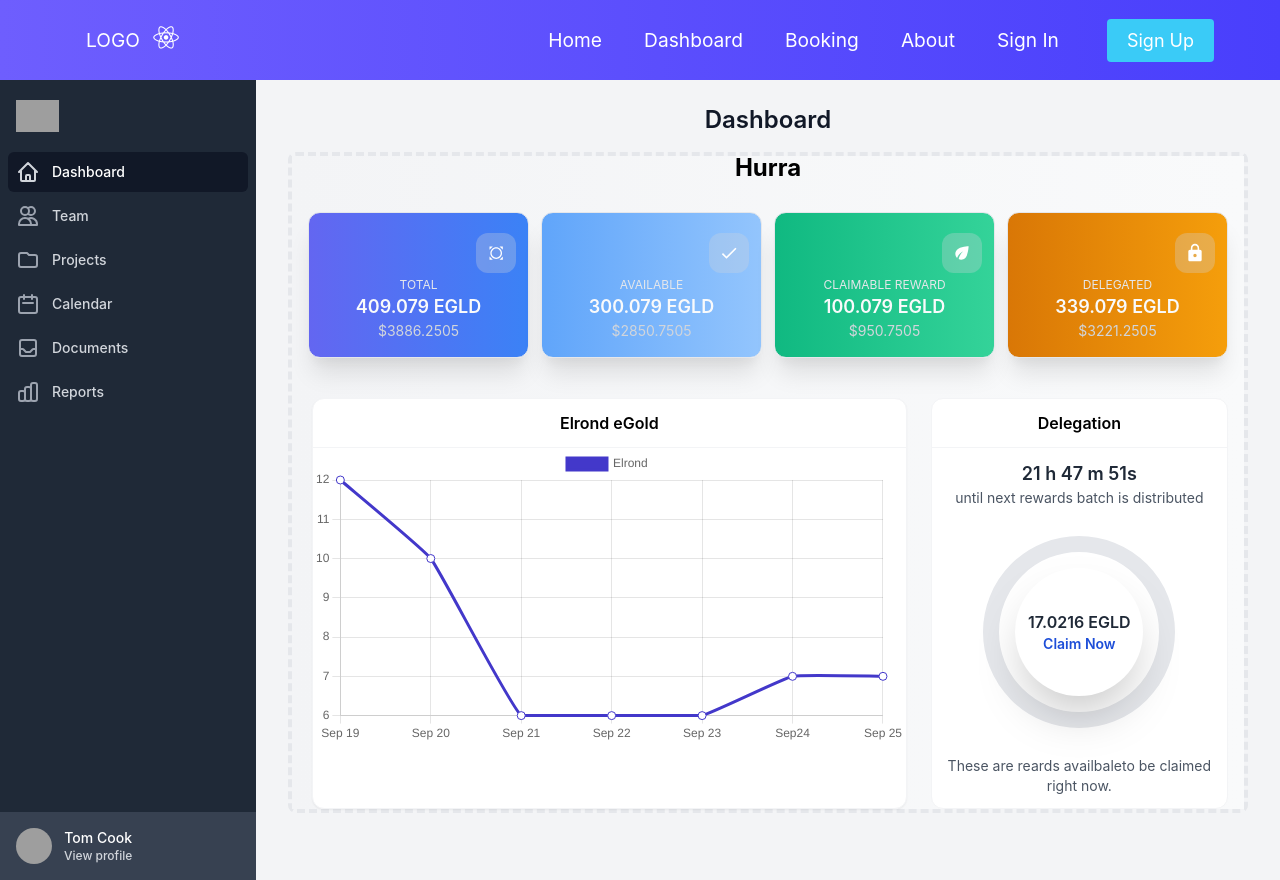
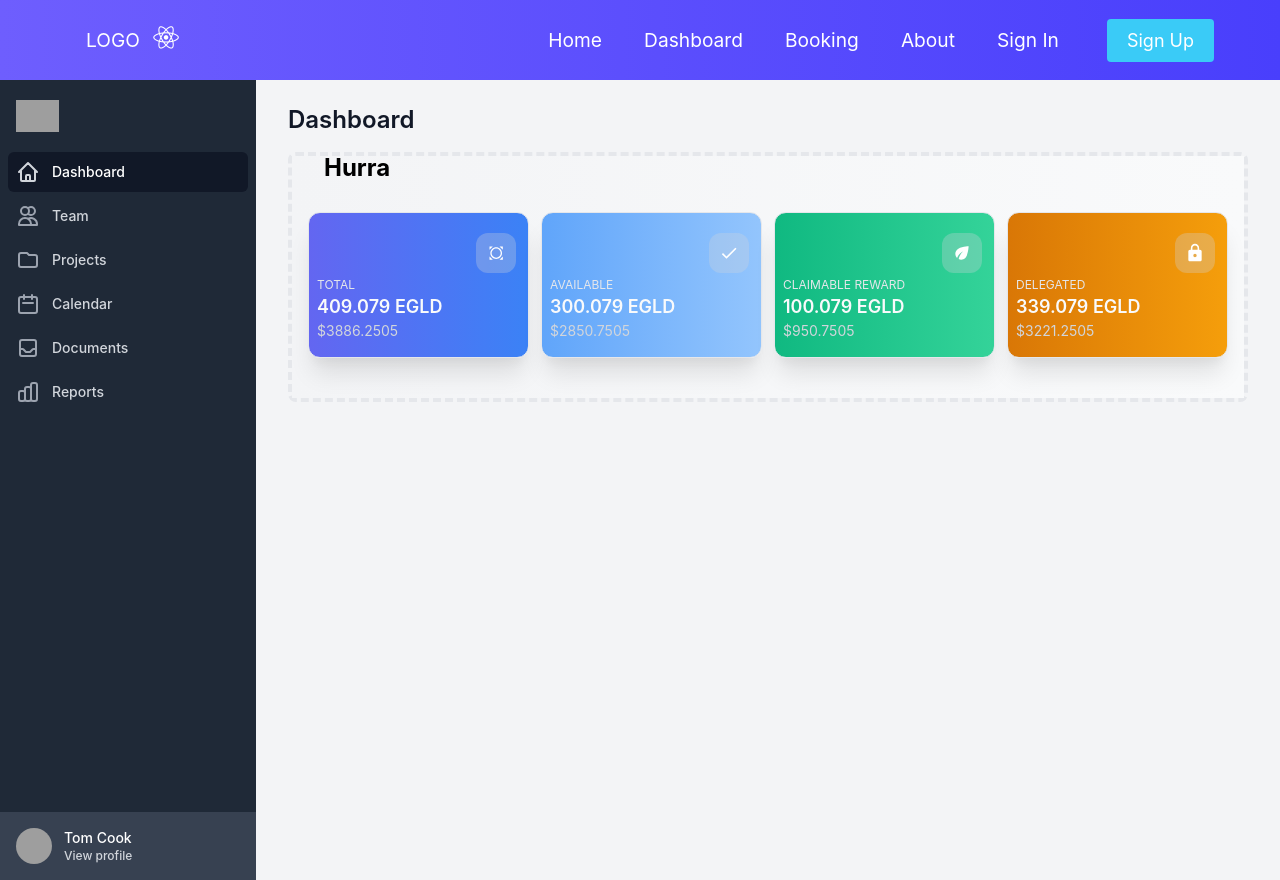
Before and after one commit to M0-AR/react-frontend, a React (Create React App) app: page /dashboard in a window 1280 px wide. Built offline with nearby package versions, Linux system fonts and the light colour scheme; grey boxes are pictures that could not be loaded.

Commit message:
Clean up

```diff
--- a/src/App.css
+++ b/src/App.css
@@ -1,5 +1,5 @@
 .App {
-  text-align: center;
+  /* text-align: center; */
 }
 
 .App-logo {
--- a/src/components/dashboard/Container.js
+++ b/src/components/dashboard/Container.js
@@ -24,8 +24,8 @@
 
             </div>
             <div className="flex  ml-3 mt-6 space-x-6  mr-4">
-                <Middle />
-                <RightBar />
+                {/* <Middle />
+                <RightBar /> */}
             </div>
         </div>
     )
```
